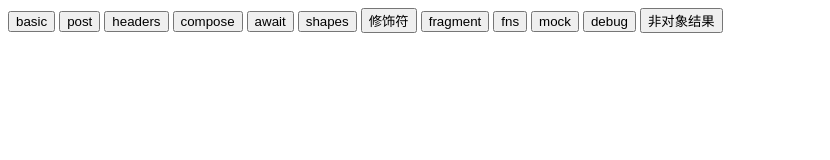
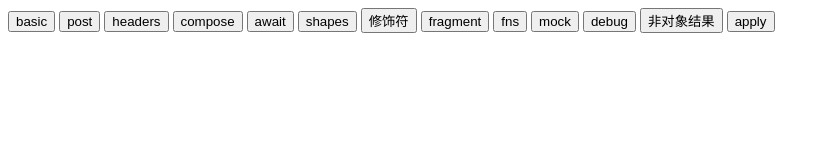
Before and after one commit to tangshuang/scopedrequest, a website built with Parcel: page demo/index.html in a window 1280 px wide. Shown: the whole page, without its empty margins (0-830 px from the left). Built offline with nearby package versions, Linux system fonts and the light colour scheme.

Commit message:
feat: 增加apply方法，用于创建空数据

```diff
--- a/demo/index.html
+++ b/demo/index.html
@@ -14,3 +14,5 @@
 <button onclick="mock()">mock</button>
 <button onclick="debug()">debug</button>
 <button onclick="normal()">非对象结果</button>
+
+<button onclick="apply()">apply</button>
--- a/demo/index.js
+++ b/demo/index.js
@@ -268,3 +268,20 @@ window.fns = fns;
 window.mock = mock;
 window.debug = debug;
 window.normal = normal;
+
+function apply() {
+  const data = ScopedRequest.apply(`
+    DEFINE User: {
+      id: string
+      name: string
+    }
+
+    GET "" -> {
+      user: &User
+      time: number
+    }
+  `)
+  console.log(data)
+}
+
+window.apply = apply
--- a/es/runtime.js
+++ b/es/runtime.js
@@ -1203,6 +1203,176 @@ export class ScopedRequest {
     return final
   }
 
+  apply(code) {
+    const { fragments, groups } = interpret(code)
+    const { shapes, debug } = this.options
+
+    const results = {}
+
+    const allShapes = {
+      ...defaultShapes,
+      ...shapes,
+    }
+    const breakFragment = (keyPath) => {
+      if (keyPath.length > 10) {
+        debug?.({
+          message: `70014: 深度大于10 ${keyPath.join('.')} 被强制阻断`,
+          level: 'warn',
+        })
+        return true
+      }
+    }
+    const fn = (structure, context = {}) => {
+      const { keyPath = [] } = context
+
+      /**
+       * 模拟对象
+       */
+      if (structure.type === TYPES.OBJECT) {
+        const output = {}
+        structure.nodes.forEach((prop) => {
+          const { key: keyInfo, value: valueInfo } = prop
+          const [key, decorators] = keyInfo || []
+
+          const isOptional = decorators?.indexOf('?') > -1
+          if (isOptional) {
+            return
+          }
+
+          const currContext = {
+            ...context,
+            keyPath: [...keyPath, key],
+            debug,
+          }
+
+          // 没有给值
+          if (!valueInfo) {
+            output[key] = allShapes.string()()
+          }
+          else if (Array.isArray(valueInfo)) {
+            const [operators, tag, exps = []] = valueInfo
+            if (tag && operators === '&') {
+              const fragment = fragments[tag]
+              if (!fragment) {
+                throw new Error(`70010: ${tag} Fragment at ${keyPath.join('.')}.${key} 不存在，请检查`)
+              }
+
+              if (breakFragment(keyPath)) {
+                return
+              }
+
+              const out = fn(fragment, currContext)
+              output[key] = out
+            }
+            else if (tag && operators === '=') {
+              output[key] = results[tag]
+            }
+            else if (tag) {
+              const create = allShapes[tag]
+              if (!create) {
+                throw new Error(`70011: ${code} 中 ${keyPath.join('.')}.${key} 不存在${tag}这个Shape`)
+              }
+              output[key] = create(...exps.map(exp => this.parse(exp, results))).call(currContext)
+            }
+            else {
+              throw new Error(`70012: ${keyPath.join('.')}.${key} 无法被创建，因为没有找到合适的Shape`)
+            }
+          }
+          else if (valueInfo && typeof valueInfo === 'object') {
+            const out = fn(valueInfo, currContext)
+            output[key] = out
+          }
+        })
+        return output
+      }
+
+      /**
+       * 模拟数组
+       */
+      if (structure.type === TYPES.ARRAY) {
+        return []
+      }
+
+      /**
+       * 模拟元组
+       */
+      if (structure.type === TYPES.TUPLE) {
+        const output = []
+        const { nodes } = structure
+
+        nodes.forEach((item, index) => {
+          const { key: keyInfo, value: valueInfo } = item
+          const [key, decorators] = keyInfo || []
+
+          if (decorators?.indexOf('?') > -1) {
+            return
+          }
+
+          const currContext = {
+            ...context,
+            keyPath: [...keyPath, key],
+            debug,
+          }
+
+          if (Array.isArray(valueInfo)) {
+            const [operators, tag, exps = []] = valueInfo || []
+            if (tag && operators === '&') {
+              const fragment = fragments[tag]
+              if (!fragment) {
+                throw new Error(`70013: ${tag} Fragment at ${keyPath.join('.')}.${key} 不存在，请检查`)
+              }
+
+              if (breakFragment(keyPath)) {
+                return
+              }
+
+              const out = fn(fragment, currContext)
+              output[index] = out
+            }
+            else if (tag) {
+              const mockfn = allShapes[tag]
+              if (!mockfn) {
+                throw new Error(`70014: ${code} 中 ${keyPath.join('.')}.${key} 不存在${tag}这个Shape`)
+              }
+              const out = mockfn(...exps.map(exp => this.parse(exp, results))).call(currContext)
+              output[index] = out
+            }
+            else {
+              throw new Error(`70015: ${keyPath.join('.')}.${key} 无法被创建，因为没有找到合适的Shape`)
+            }
+          }
+          else if (valueInfo && typeof valueInfo === 'object') {
+            const out = fn(valueInfo, currContext)
+            output[index] = out
+          }
+        })
+        return output
+      }
+    }
+
+    let final = null
+    groups.forEach((group, i) => {
+      group.forEach((item, n) => {
+        const isFinal = i === groups.length - 1 && n === group.length - 1
+        const { alias, res } = item
+
+        if (!res) {
+          return
+        }
+        const data = fn(res)
+        if (alias) {
+          results[alias] = data
+        }
+
+        if (isFinal) {
+          final = data
+        }
+      })
+    })
+
+    return final
+  }
+
   static run(code, params, dataList, context) {
     const ins = new this()
     return ins.run(code, params, dataList, context)
@@ -1212,4 +1382,9 @@ export class ScopedRequest {
     const ins = new this()
     return ins.mock(code)
   }
+
+  static apply(code) {
+    const ins = new this()
+    return ins.apply(code)
+  }
 }
```
